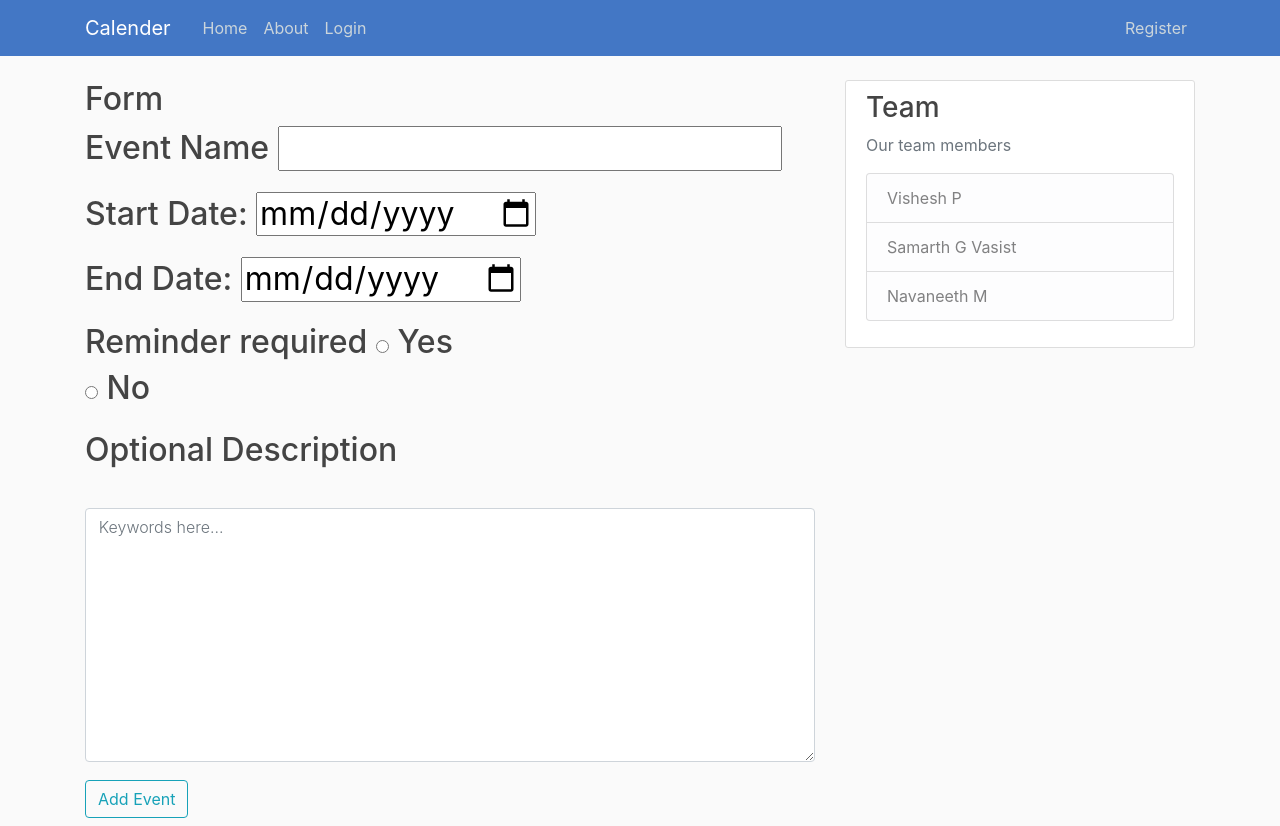
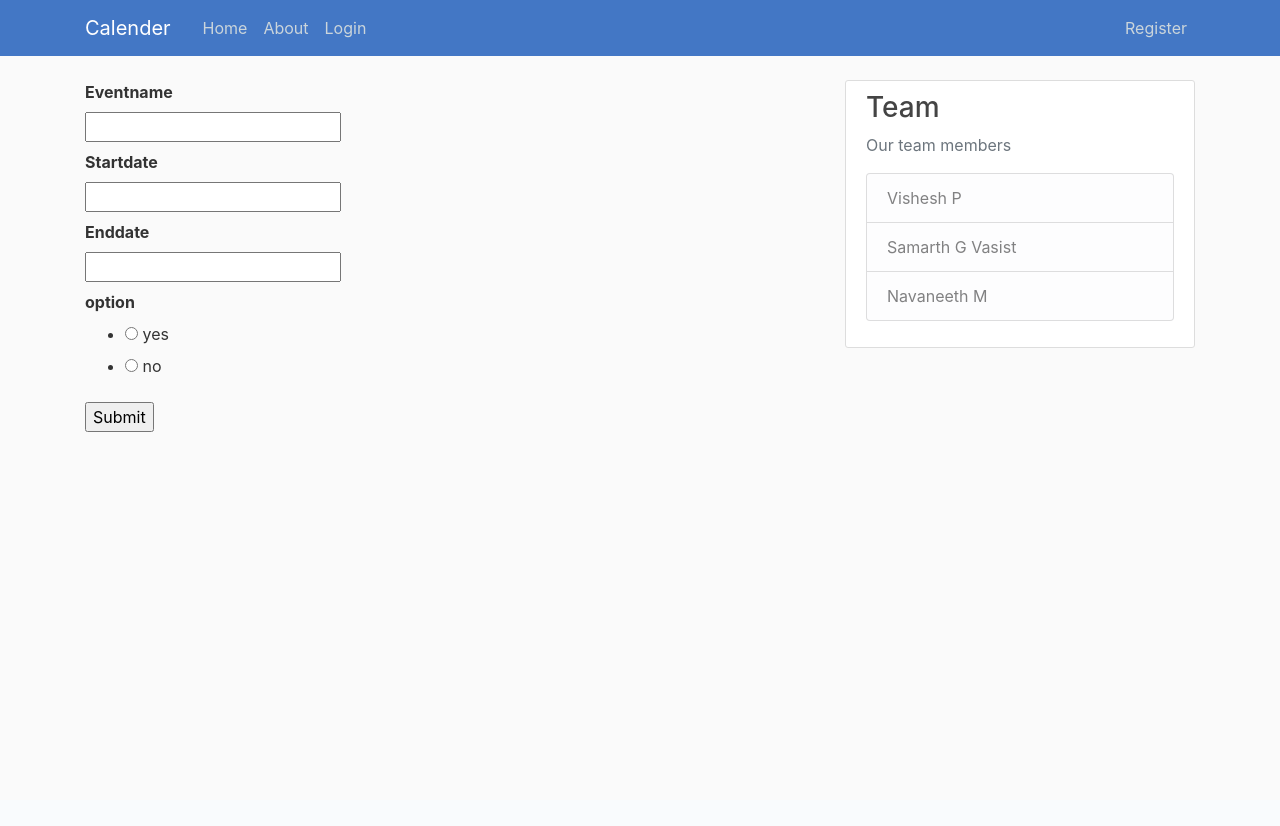
Before and after one commit to Visheeeee/Calendar-Management-System, a Flask app: page /addevent in a window 1280 px wide. After the commit the page ends 432 px from the top, so only its background shows below. Run offline with Flask 2, Linux system fonts and the light colour scheme; some libraries are stand-ins or nearby versions.

Commit message:
code formatted according to OOPS

```diff
--- a/OOADSE/app.py
+++ b/OOADSE/app.py
@@ -1,7 +1,7 @@
 
 from flask import Flask, render_template, url_for, flash, redirect
 from flask import Flask, request, render_template, send_from_directory
-from forms import User, LoginForm,DailyView, WeeklyView, MonthlyView
+from forms import User, LoginForm,DailyView, WeeklyView, MonthlyView, Event
 import jinja2,os
 import os
 import datetime
@@ -61,27 +61,12 @@ def about():
 
 @app.route("/register", methods=["POST","GET"])
 def register():
-    form = User(request.form)
+    user = User(request.form)
     if request.method == 'POST':
-        nm=form.username.data
-        mail=form.email.data
-        pswd=form.password.data
-        print(nm)
-        with sqlite3.connect("database.db") as con:
-            print("inside table")
-            cur = con.cursor()
-            print('cur created')
-            cur.execute("INSERT INTO users (name,email,password) VALUES (?,?,?)",(nm,mail,pswd))
-            print('insertion')
-            con.commit()
-            msg = "Record successfully added"
-        file_path='./events/'+mail+'.json'
-        f = open(file_path, "w+")
-        f.write("[]")
-        f.close()
+        user.register()
         flash('Thanks for registering','success')
         return redirect(url_for('login'))
-    return render_template('register.html', form=form)
+    return render_template('register.html', form=user)
 
 
 
@@ -90,24 +75,17 @@ def register():
 
 @app.route("/login", methods=['GET', 'POST'])
 def login():
-    form = LoginForm(request.form)
+    user = LoginForm(request.form)
     if request.method == 'POST':
-        mail=form.email.data
-        pswd=form.password.data
-        with sqlite3.connect("database.db") as  con:
-                print("inside table")
-                cur = con.cursor()
-                cur.execute("SELECT * FROM users WHERE email=? AND password=?", (mail,pswd))
-                rows = cur.fetchall()
-                if len(rows)>=1:
-                    global mail_id
-                    mail_id=mail
-                    print(mail_id)
-                    #t1 = threading.Thread(target=send_mail, args=(mail_id,))
-                    #t1.start()
-                    flash('Successful logged in','success')
-                    return render_template("result_login.html",mail=mail,pswd=pswd)
-    return render_template('login.html',form=form)
+        if(user.login()):
+            global mail_id
+            mail_id=user.email.data
+            print(mail_id)
+            #t1 = threading.Thread(target=send_mail, args=(mail_id,))
+            #t1.start()
+            flash('Successful logged in','success')
+            return render_template("result_login.html",mail=user.email.data,pswd=user.password.data)
+    return render_template('login.html',form=user)
 
 
 
@@ -173,7 +151,7 @@ def monthlyviews():
   print(c_events)
   htmlcal = calendar.HTMLCalendar(calendar.MONDAY)
   calendar_code=htmlcal.formatmonth(c_yr,c_month_num)
-
+  del day
   return render_template('monthlyviews.html',day=c_day, month=c_month,year=c_yr,wkday=c_wkday,events=c_events,code=calendar_code)
 
 
@@ -183,7 +161,14 @@ def monthlyviews():
 
 @app.route("/addevent",methods=['GET','POST'])
 def addevent():
-    return render_template("new_event.html")
+    event = Event(request.form)
+    if request.method == 'POST':
+      global mail_id
+      event.add_event(mail_id)
+      # return "sucess" # render a html file later
+      flash('Event Added','success')
+      return render_template("result_login.html",mail=mail_id)
+    return render_template("new_event.html", form=event)
 
 
 
@@ -191,7 +176,13 @@ def addevent():
 
 @app.route("/deleteevent",methods=['GET','POST'])
 def deleteevent():
-    return render_template("del_event.html")
+    event = Event(request.form)
+    if request.method == 'POST':
+      global mail_id
+      event.deleteevent(mail_id)
+      flash('Event Deleted restart the application','success')
+      return render_template("result_login.html",mail=mail_id)
+    return render_template("del_event.html",form=event)
 
 
 
@@ -215,31 +206,6 @@ def event_deleted():
                 return "sucess"
 
 
-
-
-
-@app.route("/event_added",methods=['GET','POST'])
-def event_added():
-                eventname = request.form['eventname']
-                startdate = request.form['startdate']
-                enddate = request.form['enddate']
-                option = request.form['reminder']
-                print(option)
-                res={}
-                res['title']=eventname
-                res['start']=startdate
-                res['end']=enddate
-                res['reminder']=option
-                filepath='./events/'+mail_id+'.json'
-                f=open(filepath,"r+")
-                j=json.loads(f.read())
-                f.seek(0)
-                f.truncate()
-                j.append(res)
-                print(j)
-                json.dump(j,f)
-
-                return "sucess"
 
 
 
--- /dev/null
+++ b/OOADSE/events/sj@gmail.com.json
@@ -0,0 +1 @@
+[{"title": "birthday", "start": "2021-04-09", "end": "2021-04-10", "reminder": "yes"}, {"title": "meeting", "start": "2021-04-10", "end": "2021-04-11", "reminder": "no"}]
--- a/OOADSE/forms.py
+++ b/OOADSE/forms.py
@@ -1,11 +1,11 @@
 from flask_wtf import FlaskForm
-from wtforms import StringField, PasswordField, SubmitField, BooleanField, TextAreaField
+from wtforms import StringField, PasswordField, SubmitField, BooleanField, TextAreaField, RadioField, DateField
 from wtforms import Form, BooleanField, StringField, PasswordField, validators
 from wtforms.validators import DataRequired, Length, Email, EqualTo
 import json
 from datetime import datetime,date, timedelta
 import calendar
-
+import sqlite3
 
 class User(FlaskForm):
 
@@ -17,6 +17,19 @@ class User(FlaskForm):
     ])
     confirm = PasswordField('Repeat Password')
 
+    def register(self):
+        with sqlite3.connect("database.db") as con:
+            print("inside table")
+            cur = con.cursor()
+            print('cur created')
+            cur.execute("INSERT INTO users (name,email,password) VALUES (?,?,?)",(self.username.data, self.email.data, self.password.data))
+            print('insertion')
+            con.commit()
+            msg = "Record successfully added"
+        file_path='./events/'+self.email.data+'.json'
+        f = open(file_path, "w+")
+        f.write("[]")
+        f.close()
 
 
 
@@ -29,8 +42,17 @@ class LoginForm(FlaskForm):
     password = PasswordField('Password', validators=[DataRequired()])
 
 
-
-
+    def login(self):
+        mail=self.email.data
+        pswd=self.password.data
+        with sqlite3.connect("database.db") as  con:
+                print("inside table")
+                cur = con.cursor()
+                cur.execute("SELECT * FROM users WHERE email=? AND password=?", (mail,pswd))
+                rows = cur.fetchall()
+                if len(rows)>=1:
+                    return True
+        return False
 
 
 
@@ -45,6 +67,8 @@ class DailyView(FlaskForm):
     current_weekday=current_time.strftime("%A")
     events=[]
 
+
+
     def getevents(self, filepath):
         f=open(filepath,"r")
         j=json.loads(f.read())
@@ -54,6 +78,7 @@ class DailyView(FlaskForm):
             print(startevent,self.current_day)
             if startevent == self.current_day and j[i]['title'] not in self.events:
                 self.events.append(j[i]['title'])
+        f.close()
 
 
 
@@ -84,7 +109,7 @@ class WeeklyView(FlaskForm):
                 this_list=[j[i]['title'],j[i]['start']]
                 if this_list not in self.events:
 	                self.events.append([j[i]['title'],j[i]['start']])
-
+        f.close()
 
 
 
@@ -118,3 +143,64 @@ class MonthlyView(FlaskForm):
                 this_list=[j[i]['title'],j[i]['start']]
                 if this_list not in self.events:
 	                self.events.append([j[i]['title'],j[i]['start']])
+        f.flush()
+        f.close()
+
+    def __del__(self):
+        print('Destructor called, Employee deleted.')
+
+
+
+
+
+
+
+class Event(FlaskForm):
+    eventname = StringField('Eventname', validators=[DataRequired(), Length(min=2, max=20)])
+    startdate = StringField('Startdate', validators=[DataRequired(), Length(min=2, max=20)])
+    enddate = StringField('Enddate', validators=[DataRequired(), Length(min=2, max=20)])
+    option = RadioField('option', choices = ['yes', 'no'])
+
+    def has_reminder(self):
+        if self.option.data == 'yes':
+            return True
+        return False
+
+    def add_event(self, mail_id):
+        eventname = self.eventname.data
+        startdate = self.startdate.data
+        enddate = self.enddate.data
+        option = self.option.data
+        print(option)
+        res={}
+        res['title']=eventname
+        res['start']=startdate
+        res['end']=enddate
+        res['reminder']=option
+        filepath='./events/'+mail_id+'.json'
+        f=open(filepath,"r+")
+        j=json.loads(f.read())
+        f.seek(0)
+        f.truncate()
+        j.append(res)
+        print(j)
+        json.dump(j,f)
+        f.flush()
+        f.close()
+
+
+    def deleteevent(self,mail_id):
+        eventname = self.eventname.data
+        filepath='./events/'+mail_id+'.json'
+        f=open(filepath,"r+")
+        j=json.loads(f.read())
+        f.seek(0)
+        f.truncate()
+        print(j)
+        for i in range(len(j)):
+            if j[i]['title'] == eventname:
+                del j[i]
+                break
+        json.dump(j,f)
+        f.flush()
+        f.close()
--- a/OOADSE/templates/new_event.html
+++ b/OOADSE/templates/new_event.html
@@ -1,50 +1,21 @@
+
 {% extends "layout1.html" %}
 
 {% block content %}
 
 
-
-<h2>Form<h2>
-<form action="{{ url_for('event_added')}}" method="post">
-
-<p>
-  <label for="eventname">Event Name</label>
-  <input type="text" id="eventname" name="eventname">
-</p>
+{% from "_formhelpers.html" import render_field %}
 
 
-
-<p>
-    <label for="startdate">Start Date:</label>
-    <input type="date" id="startdate" name="startdate">
-</p>
+<form method=post>
+  <dl>
+    {{ render_field(form.eventname) }}
+    {{ render_field(form.startdate) }}
+    {{ render_field(form.enddate) }}
+    {{ render_field(form.option) }}
+  </dl>
+  <p><input type=submit value=Submit>
+</form>
 
 
-
-<p>
-
-    <label for="enddate">End Date:</label>
-    <input type="date" id="enddate" name="enddate">
-</p>
-
-
-<p>
-Reminder required
-  <input type="radio" id="male" name="reminder" value="yes">
-  <label for="yes">Yes</label><br>
-  <input type="radio" id="female" name="reminder" value="no">
-  <label for="no">No</label><br>
-
-</p>
-
-
-
-Optional Description
-
-<div class="form-group shadow-textarea">
-<label for="exampleFormControlTextarea6"></label>
-<textarea class="form-control z-depth-1" id="exampleFormControlTextarea6" rows="10" name=description placeholder="Keywords here..."></textarea>
-</div>
-<button class="btn btn-outline-info" type="submit">Add Event</button>
-
 {% endblock content %}
```
Also changed, not shown: OOADSE/templates/del_event.html (+8 -10 lines), OOADSE/database.db.
